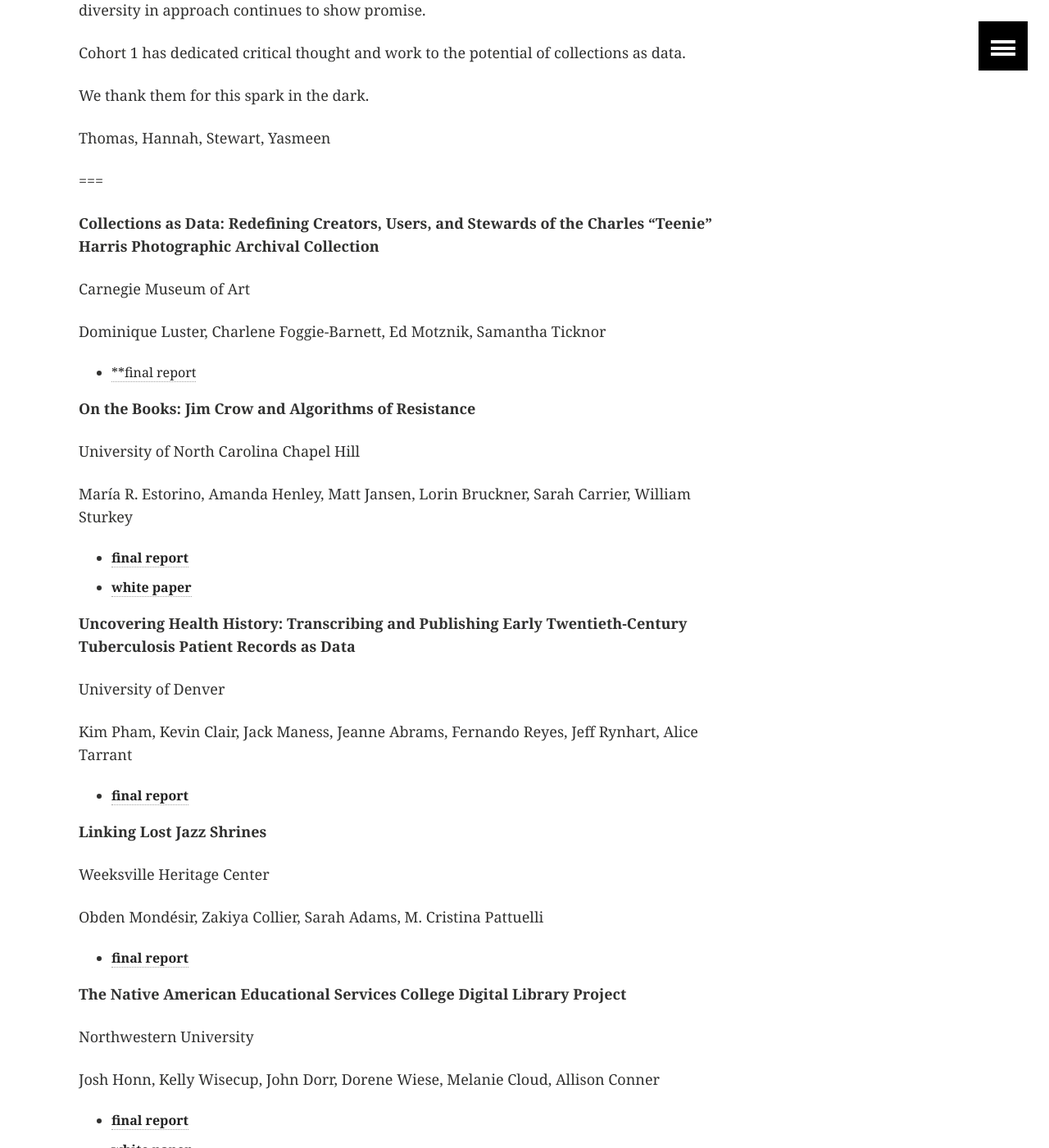
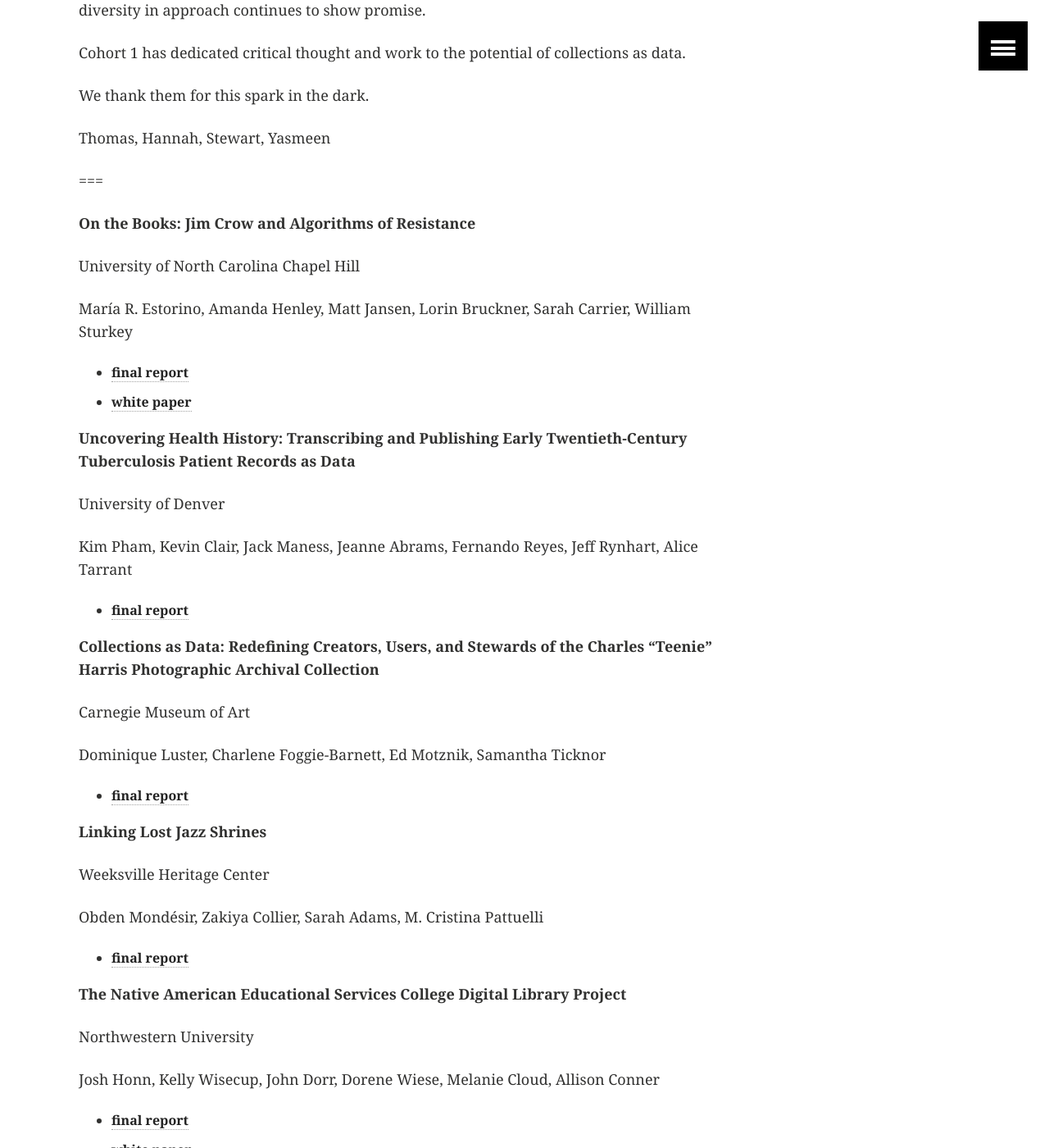
Before and after one commit to collectionsasdata/part2whole, a Jekyll site: the page built from _posts/2020-12-04-spark.markdown, in a window 1280 px wide and 1400 px high, scrolled down 729 px. Shown: the whole window at 82% size. Built offline with Jekyll 4.4.1, drawn with Linux system fonts in a browser that asks for light colours; part of the change alters nothing that is shown.

```diff
--- a/_posts/2020-12-04-spark.markdown
+++ b/_posts/2020-12-04-spark.markdown
@@ -19,13 +19,6 @@ Thomas, Hannah, Stewart, Yasmeen
 
 ===
 
-**Collections as Data: Redefining Creators, Users, and Stewards of the Charles “Teenie” Harris Photographic Archival Collection**
-
-Carnegie Museum of Art
-
-Dominique Luster, Charlene Foggie-Barnett, Ed Motznik, Samantha Ticknor
-
-* [**final report](https://osf.io/d9fst/)
 
 **On the Books: Jim Crow and Algorithms of Resistance**
 
@@ -43,6 +36,14 @@ University of Denver
 Kim Pham, Kevin Clair, Jack Maness, Jeanne Abrams, Fernando Reyes, Jeff Rynhart, Alice Tarrant
 
 * [**final report**](https://osf.io/fea7m/)
+
+**Collections as Data: Redefining Creators, Users, and Stewards of the Charles “Teenie” Harris Photographic Archival Collection**
+
+Carnegie Museum of Art
+
+Dominique Luster, Charlene Foggie-Barnett, Ed Motznik, Samantha Ticknor
+
+* [**final report**](https://osf.io/d9fst/)
 
 **Linking Lost Jazz Shrines**
 
```
